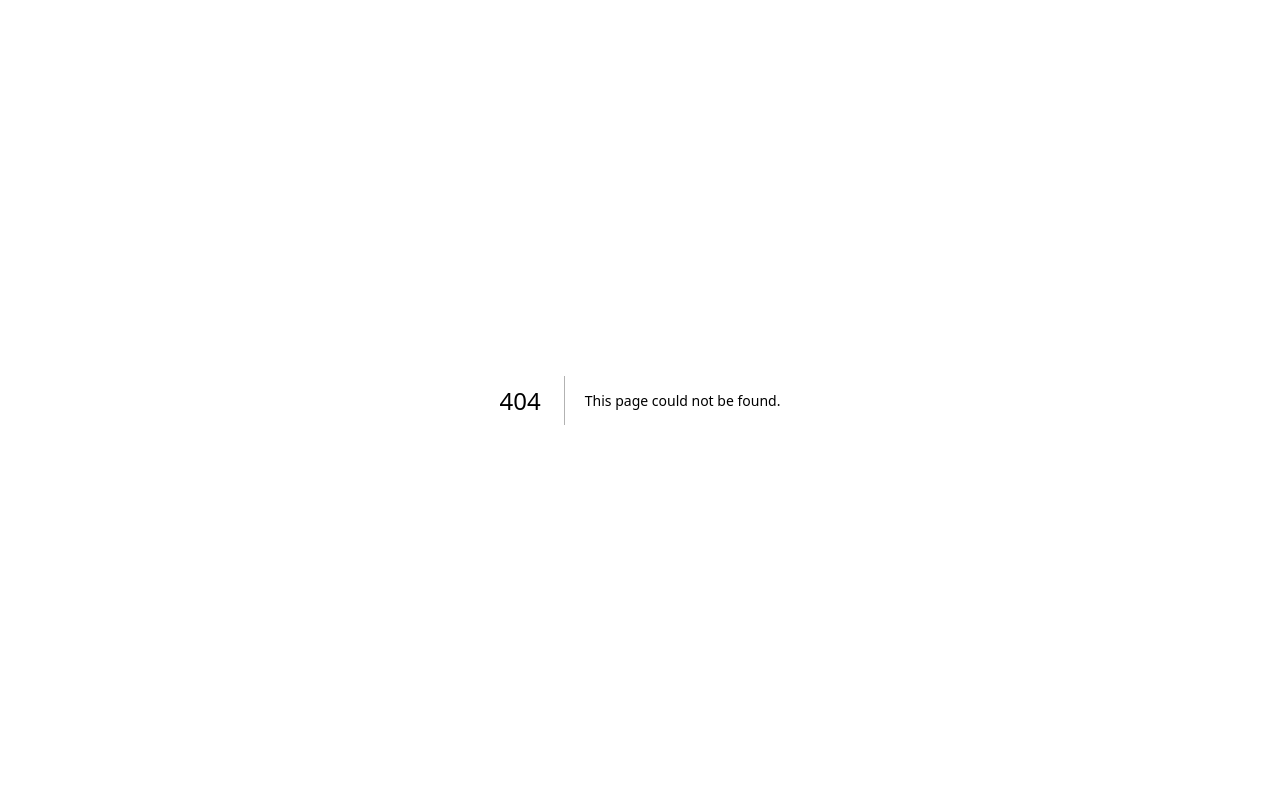
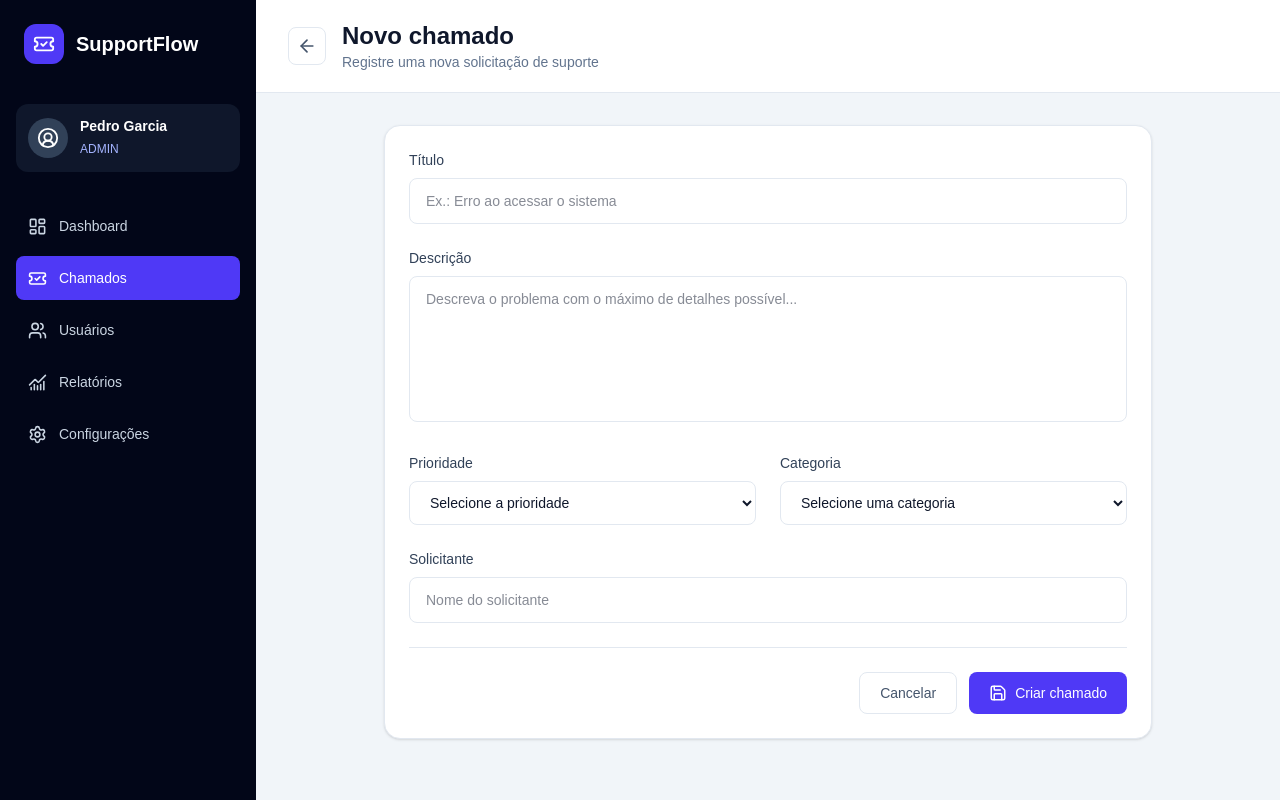
Before and after one commit to pedrogarciaphgs/support-flow, a Next.js app: page /tickets/new in a window 1280 px wide. Before the commit this address had no page. Built offline with nearby package versions, Linux system fonts and the light colour scheme.

Commit message:
feat: create new ticket form page

```diff
--- /dev/null
+++ b/src/app/tickets/new/page.tsx
@@ -0,0 +1,162 @@
+import Link from "next/link";
+import { ArrowLeft, Save } from "lucide-react";
+
+import { Sidebar } from "@/components/layout/sidebar";
+
+export default function NewTicketPage() {
+  return (
+    <main className="flex min-h-screen bg-slate-100">
+      <Sidebar />
+
+      <section className="min-w-0 flex-1">
+        <header className="border-b border-slate-200 bg-white px-8 py-5">
+          <div className="flex items-center gap-4">
+            <Link
+              href="/tickets"
+              className="rounded-lg border border-slate-200 p-2 text-slate-600 transition hover:bg-slate-100"
+            >
+              <ArrowLeft size={20} />
+            </Link>
+
+            <div>
+              <h1 className="text-2xl font-bold text-slate-900">
+                Novo chamado
+              </h1>
+
+              <p className="text-sm text-slate-500">
+                Registre uma nova solicitação de suporte
+              </p>
+            </div>
+          </div>
+        </header>
+
+        <div className="p-8">
+          <form className="mx-auto max-w-3xl rounded-2xl border border-slate-200 bg-white p-6 shadow-sm">
+            <div className="grid gap-6">
+              <div>
+                <label
+                  htmlFor="title"
+                  className="mb-2 block text-sm font-medium text-slate-700"
+                >
+                  Título
+                </label>
+
+                <input
+                  id="title"
+                  name="title"
+                  type="text"
+                  placeholder="Ex.: Erro ao acessar o sistema"
+                  className="w-full rounded-lg border border-slate-200 px-4 py-3 text-sm text-slate-900 outline-none transition focus:border-indigo-500 focus:ring-2 focus:ring-indigo-100"
+                />
+              </div>
+
+              <div>
+                <label
+                  htmlFor="description"
+                  className="mb-2 block text-sm font-medium text-slate-700"
+                >
+                  Descrição
+                </label>
+
+                <textarea
+                  id="description"
+                  name="description"
+                  rows={6}
+                  placeholder="Descreva o problema com o máximo de detalhes possível..."
+                  className="w-full resize-none rounded-lg border border-slate-200 px-4 py-3 text-sm text-slate-900 outline-none transition focus:border-indigo-500 focus:ring-2 focus:ring-indigo-100"
+                />
+              </div>
+
+              <div className="grid gap-6 md:grid-cols-2">
+                <div>
+                  <label
+                    htmlFor="priority"
+                    className="mb-2 block text-sm font-medium text-slate-700"
+                  >
+                    Prioridade
+                  </label>
+
+                  <select
+                    id="priority"
+                    name="priority"
+                    defaultValue=""
+                    className="w-full rounded-lg border border-slate-200 bg-white px-4 py-3 text-sm text-slate-900 outline-none transition focus:border-indigo-500 focus:ring-2 focus:ring-indigo-100"
+                  >
+                    <option value="" disabled>
+                      Selecione a prioridade
+                    </option>
+
+                    <option value="LOW">Baixa</option>
+                    <option value="MEDIUM">Média</option>
+                    <option value="HIGH">Alta</option>
+                    <option value="URGENT">Urgente</option>
+                  </select>
+                </div>
+
+                <div>
+                  <label
+                    htmlFor="category"
+                    className="mb-2 block text-sm font-medium text-slate-700"
+                  >
+                    Categoria
+                  </label>
+
+                  <select
+                    id="category"
+                    name="category"
+                    defaultValue=""
+                    className="w-full rounded-lg border border-slate-200 bg-white px-4 py-3 text-sm text-slate-900 outline-none transition focus:border-indigo-500 focus:ring-2 focus:ring-indigo-100"
+                  >
+                    <option value="" disabled>
+                      Selecione uma categoria
+                    </option>
+
+                    <option value="ACCESS">Acesso</option>
+                    <option value="HARDWARE">Hardware</option>
+                    <option value="SOFTWARE">Software</option>
+                    <option value="NETWORK">Rede</option>
+                    <option value="OTHER">Outro</option>
+                  </select>
+                </div>
+              </div>
+
+              <div>
+                <label
+                  htmlFor="requester"
+                  className="mb-2 block text-sm font-medium text-slate-700"
+                >
+                  Solicitante
+                </label>
+
+                <input
+                  id="requester"
+                  name="requester"
+                  type="text"
+                  placeholder="Nome do solicitante"
+                  className="w-full rounded-lg border border-slate-200 px-4 py-3 text-sm text-slate-900 outline-none transition focus:border-indigo-500 focus:ring-2 focus:ring-indigo-100"
+                />
+              </div>
+
+              <div className="flex justify-end gap-3 border-t border-slate-200 pt-6">
+                <Link
+                  href="/tickets"
+                  className="rounded-lg border border-slate-200 px-5 py-2.5 text-sm font-medium text-slate-600 transition hover:bg-slate-50"
+                >
+                  Cancelar
+                </Link>
+
+                <button
+                  type="submit"
+                  className="flex items-center gap-2 rounded-lg bg-indigo-600 px-5 py-2.5 text-sm font-medium text-white transition hover:bg-indigo-700"
+                >
+                  <Save size={18} />
+                  Criar chamado
+                </button>
+              </div>
+            </div>
+          </form>
+        </div>
+      </section>
+    </main>
+  );
+}
--- a/src/app/tickets/page.tsx
+++ b/src/app/tickets/page.tsx
@@ -1,5 +1,5 @@
 import { Filter, Plus, Search } from "lucide-react";
-
+import Link from "next/link";
 import { Sidebar } from "@/components/layout/sidebar";
 
 const tickets = [
@@ -77,10 +77,13 @@ export default function TicketsPage() {
               </p>
             </div>
 
-            <button className="flex items-center gap-2 rounded-lg bg-indigo-600 px-4 py-2 text-sm font-medium text-white transition hover:bg-indigo-700">
+            <Link
+              href="/tickets/new"
+              className="flex items-center gap-2 rounded-lg bg-indigo-600 px-4 py-2 text-sm font-medium text-white transition hover:bg-indigo-700"
+            >
               <Plus size={18} />
               Novo chamado
-            </button>
+            </Link>
           </div>
         </header>
 
```
